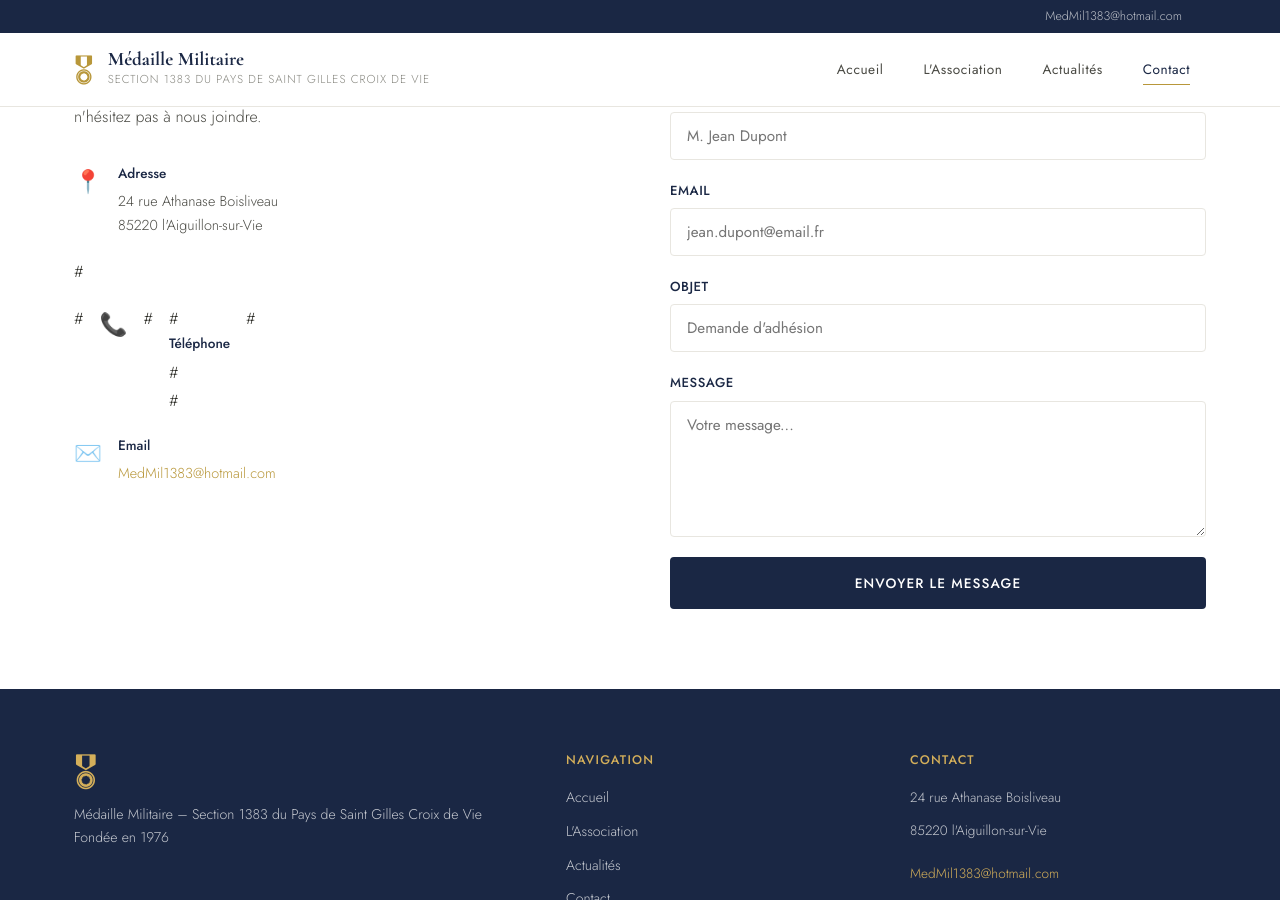
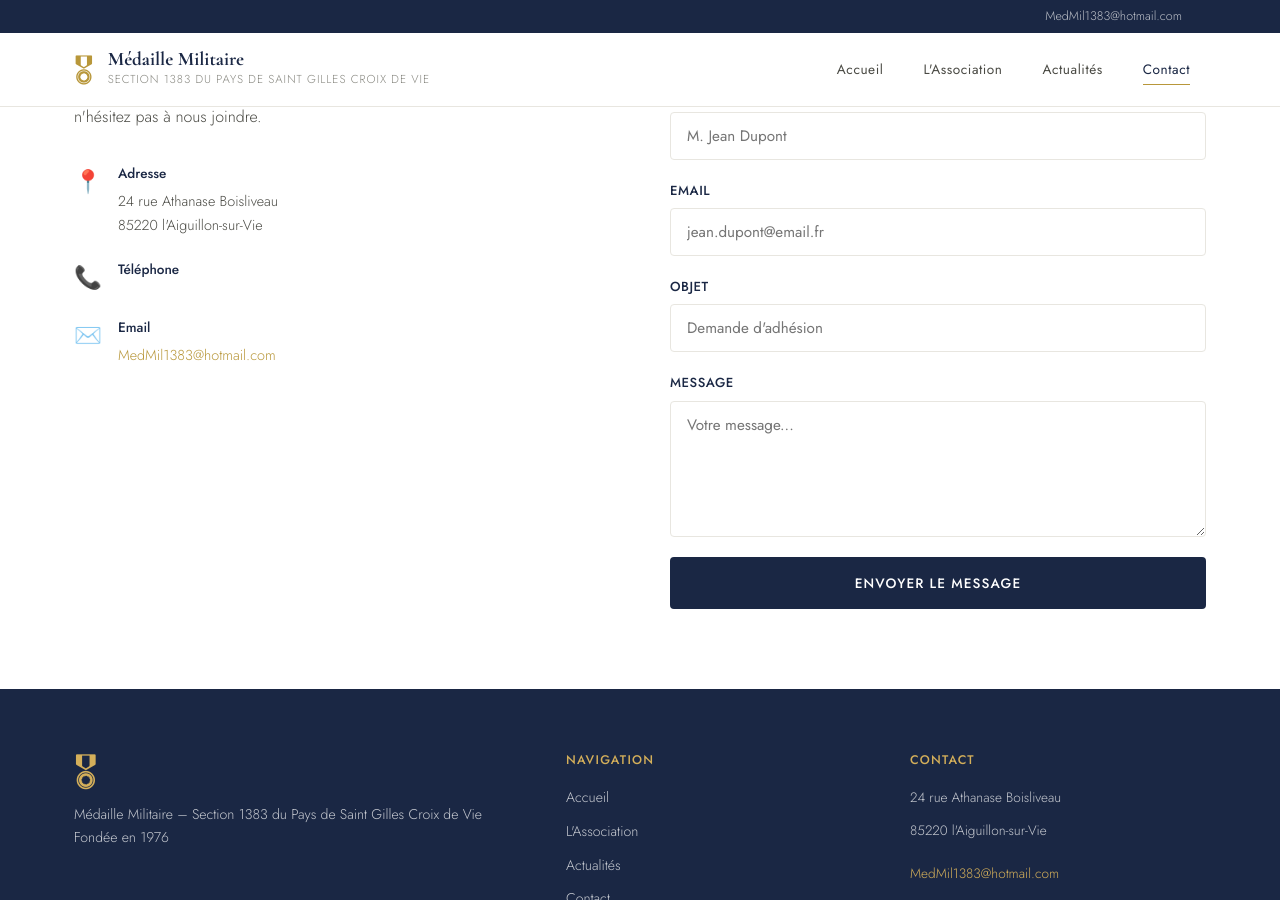
Before and after one commit to M3ph1s85/medaille-militaire, a Jekyll site: the page built from contact.md, in a window 1280 px wide and 900 px high, scrolled down 415 px. Built offline with Jekyll 4.4.1, drawn with Linux system fonts in a browser that asks for light colours.

Commit message:
Update contact.md

```diff
--- a/contact.md
+++ b/contact.md
@@ -27,13 +27,13 @@ permalink: /contact/
             <p>{{ site.association.adresse_ligne2 }}</p>
           </div>
         </div>
-       # <div class="contact-item">
-          #<span class="contact-icon">📞</span>
-         # <div>
-           # <strong>Téléphone</strong>
-          #  <p>{{ site.association.tel }}</p>
-         # </div>
-       # </div>
+        <div class="contact-item">
+          <span class="contact-icon">📞</span>
+          <div>
+            <strong>Téléphone</strong>
+            <p>{{ site.association.tel }}</p>
+          </div>
+        </div>
         <div class="contact-item">
           <span class="contact-icon">✉️</span>
           <div>
```
